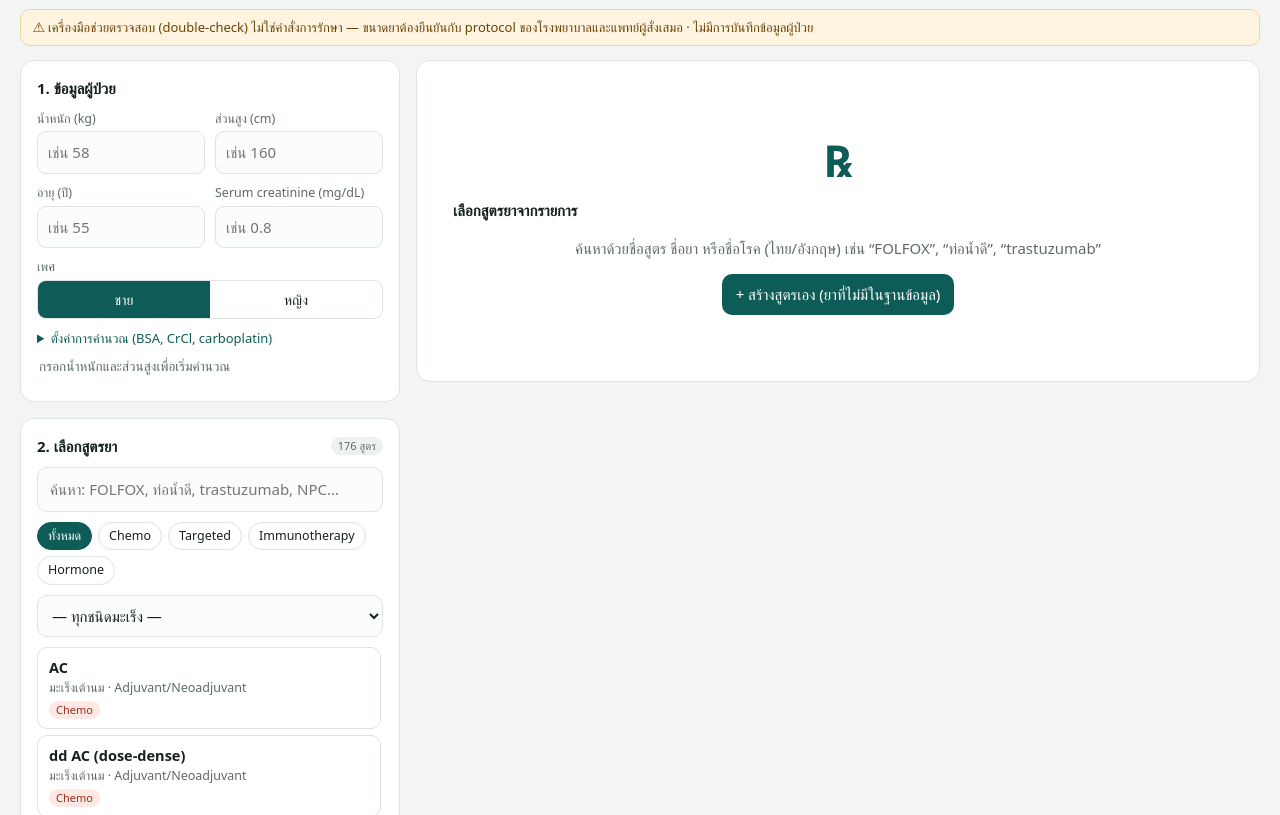
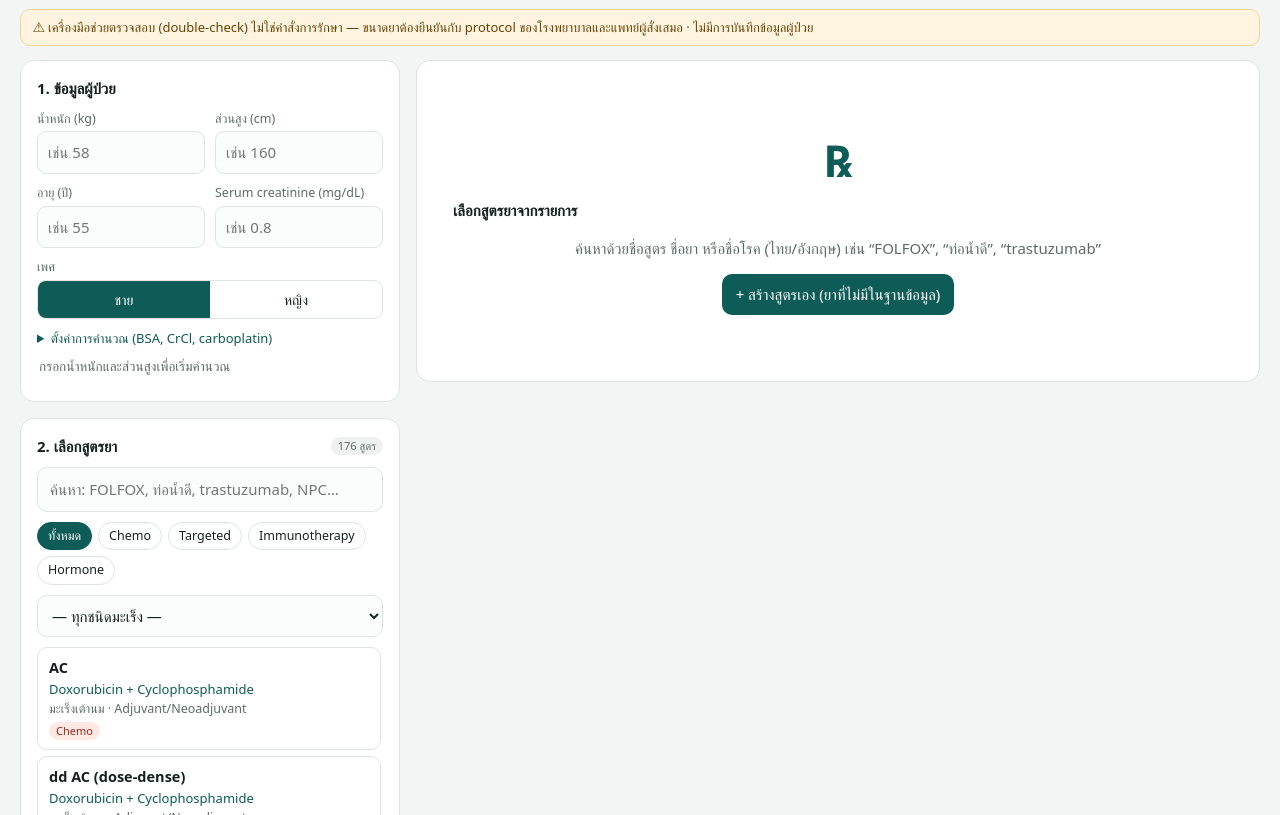
Before and after one commit to watanyutocharoen/ch9-chemo-pharmacist, a plain HTML site: page index.html in a window 1280 px wide. Shown: the part 137-952 px from the top of the page. Drawn offline with Linux system fonts and the light colour scheme; a web font is replaced by a local one.

Commit message:
แสดงชื่อยาในรายการสูตร
Co-Authored-By: Claude Opus 5.5 <noreply@anthropic.com>
Claude-Session: https://claude.ai/code/session_01C95K8MPtYZH4z5aMBfF6ku

```diff
--- a/app.js
+++ b/app.js
@@ -10,6 +10,13 @@ R.forEach((g, i) => { g.id = i; g.cls = [...new Set(g.d.map(x => (DL[drugKey(x.n
 
 const S = { p: { wt:'', ht:'', age:'', sex:'M', scr:'', scrFloor:true, crclWt:'actual', bsaF:'mosteller', bsaCap:'0', gfrCap:true },
   q:'', cancer:'', cls:'', reg:null, gPct:100, rows:[], extra:[], tab:'calc' };
+
+function drugNames(g) {
+  const out = [];
+  g.d.forEach(x => { const n = x.n.replace(/\s*\(.*?\)/g, '').replace(/\s+(bolus|infusion|loading|maintenance|weekly)$/i, '').trim();
+    if (!out.includes(n)) out.push(n); });
+  return out.join(' + ');
+}
 
 // ---------- patient ----------
 function patient() {
@@ -126,7 +133,7 @@ function regList() {
   });
   $('#count').textContent = `${list.length} สูตร`;
   $('#list').innerHTML = list.length ? list.map(g => `<button class="ri ${S.reg && S.reg.id === g.id ? 'on' : ''}" data-id="${g.id}">
-    <div class="rn">${esc(g.n)}</div><div class="rs">${esc(CANCERS[g.c])} · ${esc(g.s)}</div>
+    <div class="rn">${esc(g.n)}</div><div class="rd">${esc(drugNames(g))}</div><div class="rs">${esc(CANCERS[g.c])} · ${esc(g.s)}</div>
     <div class="rt">${g.cls.map(c => `<span class="b b-${c}">${CLS_LABEL[c]}</span>`).join('')}</div></button>`).join('')
     : '<div class="hint">ไม่พบสูตร — ลองคำค้นอื่น หรือใช้ "สร้างสูตรเอง"</div>';
 }
--- a/index.html
+++ b/index.html
@@ -56,7 +56,7 @@ details.adv{margin-top:10px;font-size:13px}details.adv summary{cursor:pointer;co
 @media(max-width:980px){#list{max-height:340px}}
 .ri{text-align:left;border:1px solid var(--line);background:#fff;border-radius:10px;padding:9px 11px;cursor:pointer}
 .ri:hover{border-color:#9cc9c3}.ri.on{border-color:var(--pri);background:var(--pri2)}
-.rn{font-weight:600;font-size:14.5px}.rs{font-size:12.5px;color:var(--mut)}.rt{margin-top:3px;display:flex;gap:4px;flex-wrap:wrap}
+.rn{font-weight:600;font-size:14.5px}.rd{font-size:13px;color:var(--pri);font-weight:500;margin:1px 0 2px;line-height:1.4}.rs{font-size:12.5px;color:var(--mut)}.rt{margin-top:3px;display:flex;gap:4px;flex-wrap:wrap}
 .b{display:inline-block;font-size:11px;font-weight:500;padding:1px 7px;border-radius:999px;background:#eef1f0;color:var(--mut);vertical-align:middle}
 .b-chemo{background:#fde8e4;color:#9b2c1c}.b-targeted{background:#e5edfb;color:#1f4a8a}.b-io{background:#efe6fb;color:#5b2d91}.b-hormone{background:#fdf1dc;color:#8a5a00}.b-support{background:#eef1f0}.b-cap{background:#fde8e4;color:var(--red)}
 #main{min-height:300px}
```
